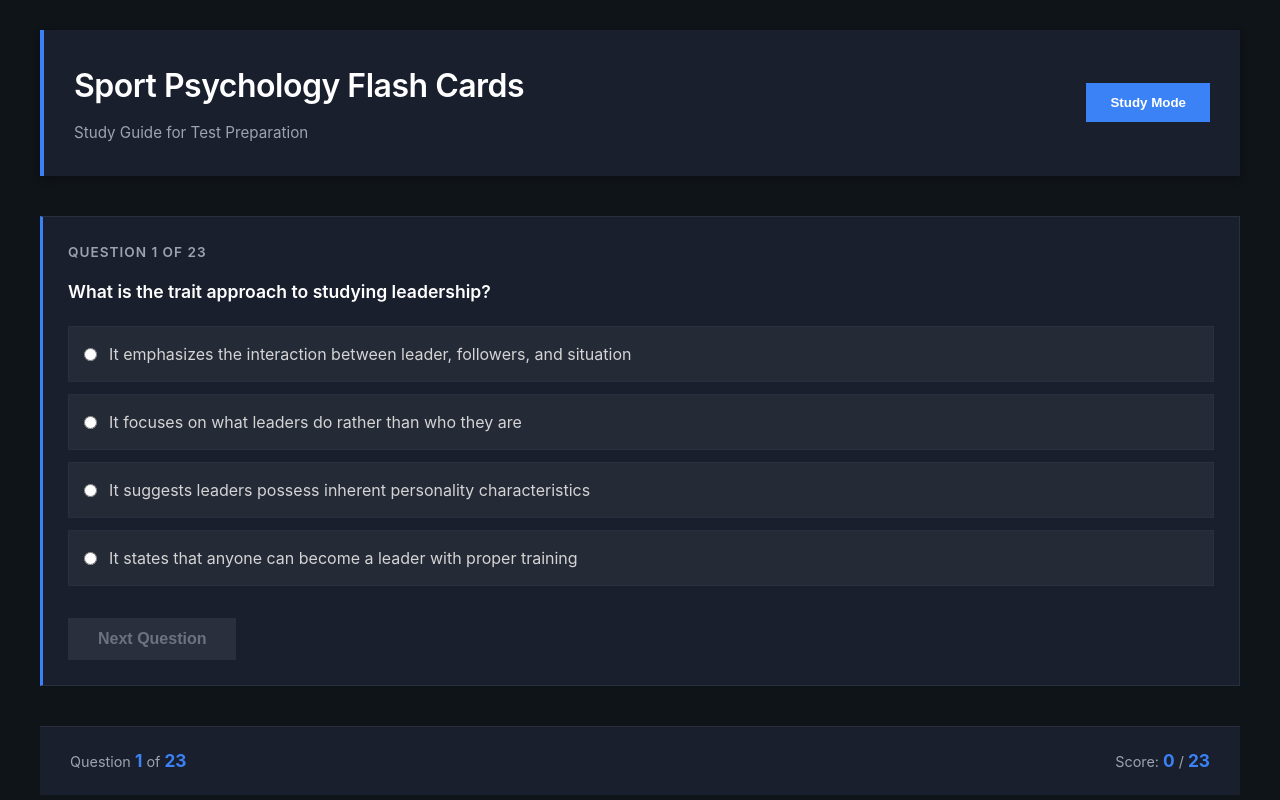
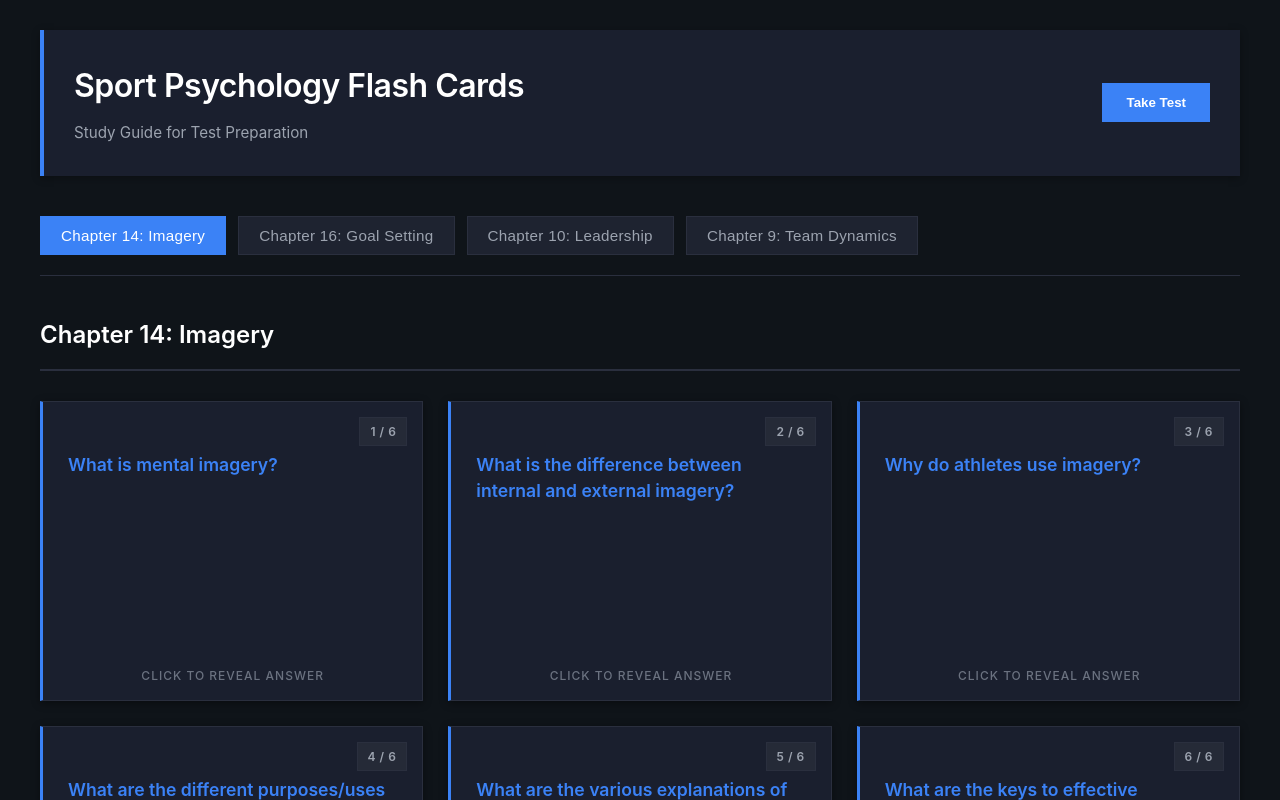
Before and after one commit to HuckleBun/study-guide, a plain HTML site: page index.html in a window 1280 px wide. Both pictures are taken after a click on the button "Take Test". Shown: the top 800 px of the page. Drawn offline with Linux system fonts and the light colour scheme.

Commit message:
Add files via upload

```diff
--- a/index.html
+++ b/index.html
@@ -33,7 +33,8 @@
           </div>
           <button
             id="modeToggle"
-            onclick="toggleMode()"
+            type="button"
+            onclick="toggleMode(); return false;"
             style="
               background: #3b82f6;
               color: #ffffff;
--- a/script.js
+++ b/script.js
@@ -394,24 +394,40 @@ function shuffleArray(array) {
 
 // Toggle between study and test mode
 function toggleMode() {
+    try {
         if (currentMode === 'study') {
             currentMode = 'test';
             initTest();
-        document.getElementById('modeToggle').textContent = 'Study Mode';
-        document.getElementById('chapterNav').style.display = 'none';
-        document.getElementById('studyStats').style.display = 'none';
-        document.getElementById('testStats').style.display = 'block';
+            const modeToggle = document.getElementById('modeToggle');
+            if (modeToggle) modeToggle.textContent = 'Study Mode';
+            const chapterNav = document.getElementById('chapterNav');
+            if (chapterNav) chapterNav.style.display = 'none';
+            const studyStats = document.getElementById('studyStats');
+            if (studyStats) studyStats.style.display = 'none';
+            const testStats = document.getElementById('testStats');
+            if (testStats) testStats.style.display = 'block';
         } else {
             currentMode = 'study';
             const firstButton = document.querySelector('[data-chapter="imagery"]');
-        showChapter('imagery', firstButton);
-        document.getElementById('modeToggle').textContent = 'Take Test';
-        document.getElementById('chapterNav').style.display = 'flex';
-        document.getElementById('studyStats').style.display = 'block';
-        document.getElementById('testStats').style.display = 'none';
-        document.getElementById('resultsContainer').style.display = 'none';
+            if (firstButton) showChapter('imagery', firstButton);
+            const modeToggle = document.getElementById('modeToggle');
+            if (modeToggle) modeToggle.textContent = 'Take Test';
+            const chapterNav = document.getElementById('chapterNav');
+            if (chapterNav) chapterNav.style.display = 'flex';
+            const studyStats = document.getElementById('studyStats');
+            if (studyStats) studyStats.style.display = 'block';
+            const testStats = document.getElementById('testStats');
+            if (testStats) testStats.style.display = 'none';
+            const resultsContainer = document.getElementById('resultsContainer');
+            if (resultsContainer) resultsContainer.style.display = 'none';
+        }
+    } catch (error) {
+        console.error('Error in toggleMode:', error);
     }
 }
+
+// Make function globally accessible
+window.toggleMode = toggleMode;
 
 // Initialize test
 function initTest() {
@@ -589,5 +605,16 @@ function flipCard(card) {
 // Initialize with first chapter
 window.onload = function() {
     const firstButton = document.querySelector('[data-chapter="imagery"]');
+    if (firstButton) {
         showChapter('imagery', firstButton);
+    }
+
+    // Add event listener as backup for the toggle button
+    const modeToggleBtn = document.getElementById('modeToggle');
+    if (modeToggleBtn) {
+        modeToggleBtn.addEventListener('click', function(e) {
+            e.preventDefault();
+            toggleMode();
+        });
+    }
 };
```
Lines whose indentation alone changed are shown as unchanged.
